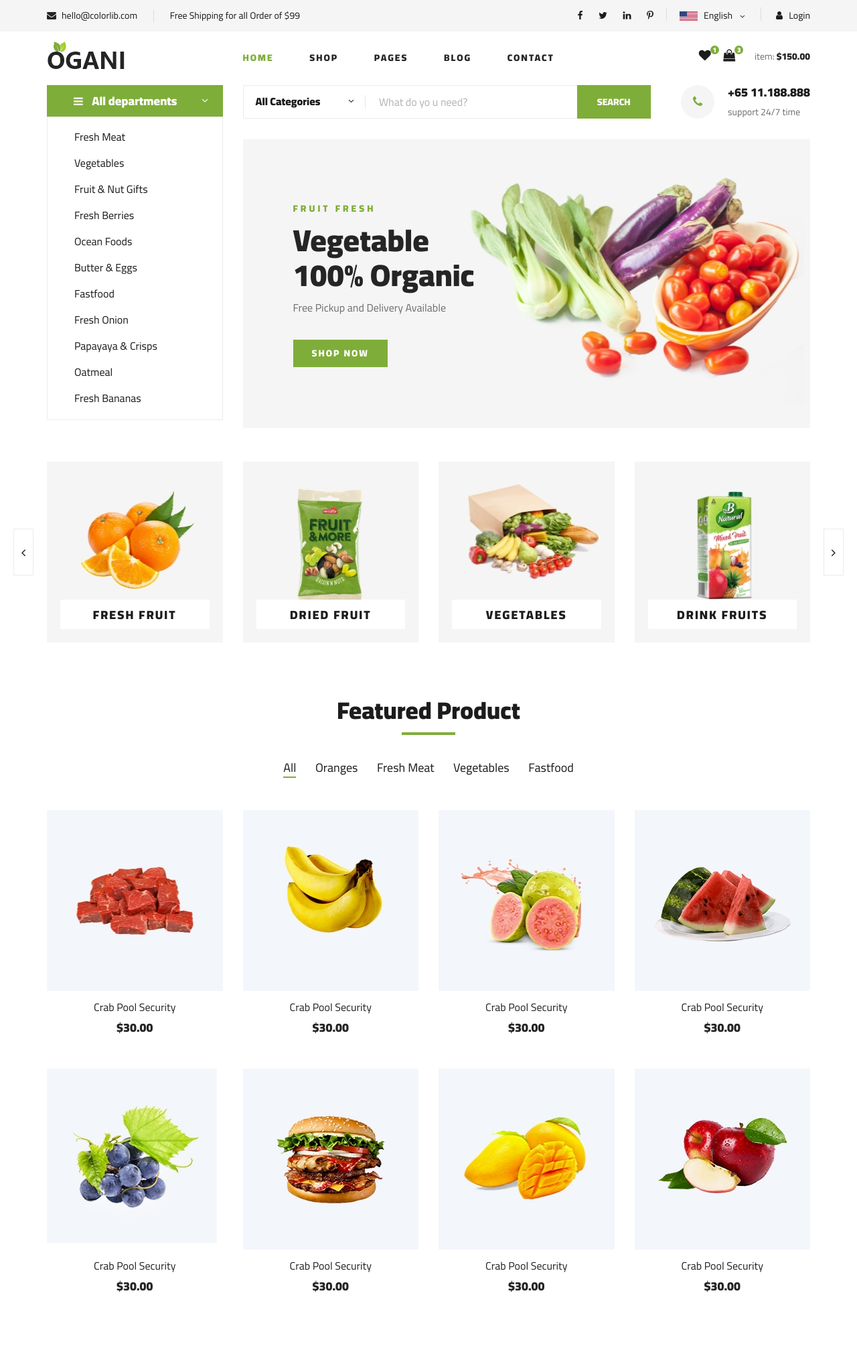
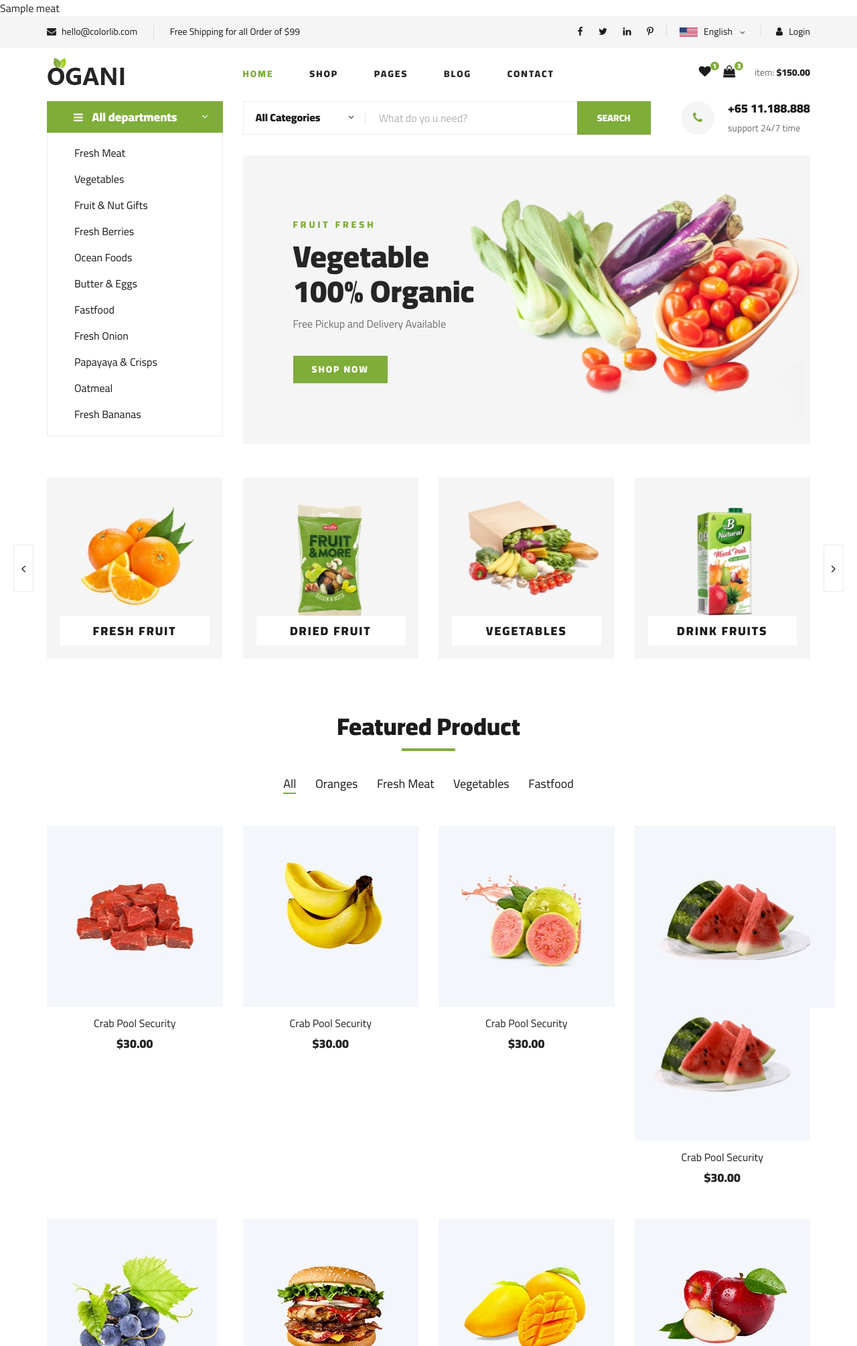
Before and after one commit to Thanhdat111/foodWebsiteFInal, a Django app: template foodWebsite/store/templates/store/index.html in a window 1280 px wide. Shown: the top 2009 px of the page at 67% size. Run offline with Django 3.2, Linux system fonts and the light colour scheme; the template is opened without the code that fills it: values that come from a table or form of the project are taken from there, others are empty; tables that the repository leaves empty hold one stand-in row (values such as "Sample post"); some libraries are stand-ins or nearby versions.

Commit message:
update flipcard

```diff
--- a/foodWebsite/static/css/style.css
+++ b/foodWebsite/static/css/style.css
@@ -3466,3 +3466,49 @@ ol {
 		font-size: 24px;
 	}
 }
+
+/* The flip card container - set the width and height to whatever you want. We have added the border property to demonstrate that the flip itself goes out of the box on hover (remove perspective if you don't want the 3D effect */
+.flip-card {
+  background-color: transparent;
+  width: 300px;
+  height: 200px;
+  border: 1px solid #f1f1f1;
+  perspective: 1000px; /* Remove this if you don't want the 3D effect */
+}
+
+/* This container is needed to position the front and back side */
+.flip-card-inner {
+  position: relative;
+  width: 100%;
+  height: 100%;
+  text-align: center;
+  transition: transform 0.8s;
+  transform-style: preserve-3d;
+}
+
+/* Do an horizontal flip when you move the mouse over the flip box container */
+.flip-card:hover .flip-card-inner {
+  transform: rotateY(180deg);
+}
+
+/* Position the front and back side */
+.flip-card-front, .flip-card-back {
+  position: absolute;
+  width: 100%;
+  height: 100%;
+  -webkit-backface-visibility: hidden; /* Safari */
+  backface-visibility: hidden;
+}
+
+/* Style the front side (fallback if image is missing) */
+.flip-card-front {
+  background-color: #bbb;
+  color: black;
+}
+
+/* Style the back side */
+.flip-card-back {
+  background-color: dodgerblue;
+  color: white;
+  transform: rotateY(180deg);
+}
--- a/foodWebsite/store/models.py
+++ b/foodWebsite/store/models.py
@@ -6,6 +6,25 @@
 #   * Remove ` ` lines if you wish to allow Django to create, modify, and delete the table
 # Feel free to rename the models, but don't rename db_table values or field names.
 from django.db import models
+from django.contrib.auth.models import User
+
+
+# create class
+class UserProfileInfo(models.Model):
+    user = models.OneToOneField(User, on_delete=models.CASCADE)
+    age = models.IntegerField()
+    gender = models.IntegerField()
+    cp = models.IntegerField()
+    trestbps = models.IntegerField()
+    chol = models.IntegerField()
+    fbs = models.IntegerField()
+    restecg = models.IntegerField()
+    thalach = models.IntegerField()
+    exang = models.IntegerField()
+    oldpeak = models.FloatField()
+    slope = models.IntegerField()
+    ca = models.IntegerField()
+    thal = models.IntegerField()
 
 
 class AuthGroup(models.Model):
@@ -662,7 +681,6 @@ class DjangoContentType(models.Model):
         managed = False
 
 
-
 class DjangoMigrations(models.Model):
     app = models.CharField(max_length=255)
     name = models.CharField(max_length=255)
--- a/foodWebsite/store/templates/store/index.html
+++ b/foodWebsite/store/templates/store/index.html
@@ -29,7 +29,9 @@
 <div id="preloder">
     <div class="loader"></div>
 </div>
-
+{% for meat in meats %}
+{{meat.product_name }}
+{%endfor %}
 <!-- Humberger Begin -->
 <div class="humberger__menu__overlay"></div>
 <div class="humberger__menu__wrapper">
@@ -49,12 +51,11 @@
             <div>English</div>
             <span class="arrow_carrot-down"></span>
             <ul>
-                    <li><a href="#">Spanis</a></li>
+                <li><a href="#">Spanish</a></li>
                 <li><a href="#">English</a></li>
             </ul>
         </div>
         <div class="header__top__right__auth">
-                <a href="#"><i class="fa fa-user"></i> Login</a>
         </div>
     </div>
     <nav class="humberger__menu__nav mobile-menu">
@@ -120,7 +121,11 @@
                             </ul>
                         </div>
                         <div class="header__top__right__auth">
-                                <a href="registration/"><i class="fa fa-user"></i> Login</a>
+                            {% if userId == None %}
+                            <a href="#"><i class="fa fa-user"></i> Login</a>
+                            {% else %}
+                            <a href="#"><i class="fa fa-user"></i> {{username}}</a>
+                            {% endif %}
                         </div>
                     </div>
                 </div>
@@ -219,7 +224,7 @@
                 <div class="hero__item set-bg" data-setbg="{% static 'img/hero/banner.jpg' %}">
                     <div class="hero__text">
                         <span>FRUIT FRESH</span>
-                            <h2>Vegetable <br />100% Organic</h2>
+                        <h2>Vegetable <br/>100% Organic</h2>
                         <p>Free Pickup and Delivery Available</p>
                         <a href="#" class="primary-btn">SHOP NOW</a>
                     </div>
@@ -332,6 +337,31 @@
                 </div>
             </div>
             <div class="col-lg-3 col-md-4 col-sm-6 mix fastfood oranges">
+                <div class="flip-card">
+                    <div class="flip-card-inner">
+                        <div class="flip-card-front">
+                            <div class="featured__item">
+                                <div class="featured__item__pic set-bg"
+                                     data-setbg="{% static 'img/featured/feature-4.jpg' %}">
+                                    <ul class="featured__item__pic__hover">
+                                        <li><a href="#"><i class="fa fa-heart"></i></a></li>
+                                        <li><a href="#"><i class="fa fa-retweet"></i></a></li>
+                                        <li><a href="#"><i class="fa fa-shopping-cart"></i></a></li>
+                                    </ul>
+                                </div>
+                                <div class="featured__item__text">
+                                    <h6><a href="#">Crab Pool Security</a></h6>
+                                    <h5>$30.00</h5>
+                                </div>
+                            </div>
+                        </div>
+                        <div class="flip-card-back">
+                            <h1>John Doe</h1>
+                            <p>Architect & Engineer</p>
+                            <p>We love that guy</p>
+                        </div>
+                    </div>
+                </div>
                 <div class="featured__item">
                     <div class="featured__item__pic set-bg" data-setbg="{% static 'img/featured/feature-4.jpg' %}">
                         <ul class="featured__item__pic__hover">
@@ -752,9 +782,14 @@
         <div class="row">
             <div class="col-lg-12">
                 <div class="footer__copyright">
-                        <div class="footer__copyright__text"><p><!-- Link back to Colorlib can't be removed. Template is licensed under CC BY 3.0. -->
-  Copyright &copy;<script>document.write(new Date().getFullYear());</script> All rights reserved | This template is made with <i class="fa fa-heart" aria-hidden="true"></i> by <a href="https://colorlib.com" target="_blank">Colorlib</a>
-  <!-- Link back to Colorlib can't be removed. Template is licensed under CC BY 3.0. --></p></div>
+                    <div class="footer__copyright__text">
+                        <p><!-- Link back to Colorlib can't be removed. Template is licensed under CC BY 3.0. -->
+                            Copyright &copy;<script>document.write(new Date().getFullYear());</script>
+                            All rights reserved | This template is made with <i class="fa fa-heart"
+                                                                                aria-hidden="true"></i> by <a
+                                    href="https://colorlib.com" target="_blank">Colorlib</a>
+                            <!-- Link back to Colorlib can't be removed. Template is licensed under CC BY 3.0. --></p>
+                    </div>
                     <div class="footer__copyright__payment"><img src="{% static 'img/payment-item.png' %}" alt=""></div>
                 </div>
             </div>
@@ -774,7 +809,6 @@
 <script src="{% static 'js/main.js' %}"></script>
 
 
-
 </body>
 
 </html>
--- a/foodWebsite/store/urls.py
+++ b/foodWebsite/store/urls.py
@@ -1,10 +1,13 @@
 from django.urls import path
 from . import views
+from django.contrib.auth import views as auth_views
 
 urlpatterns = [
     path('', views.store, name='store'),
     path('cart/', views.cart, name='cart'),
     path('checkout/', views.checkout, name='checkout'),
     path('blog/', views.blog, name='blog'),
-    path('registration/', views.registration, name='registration')
+    path('login/', auth_views.LoginView.as_view(template_name="store/login.html"), name="login"),
+    path('registration/', views.registration, name='registration'),
+    path('logout/', auth_views.LogoutView.as_view(next_page='/'), name='logout'),
 ]
```
Also changed, not shown: foodWebsite/store/admin.py (+24 -1 lines), foodWebsite/store/form.py (+20 -5 lines), foodWebsite/store/templates/store/login.html (added, +85 -0 lines), foodWebsite/store/templates/store/registration.html (+8 -0 lines), foodWebsite/store/views.py (+14 -1 lines). Lines whose indentation alone changed are shown as unchanged.
